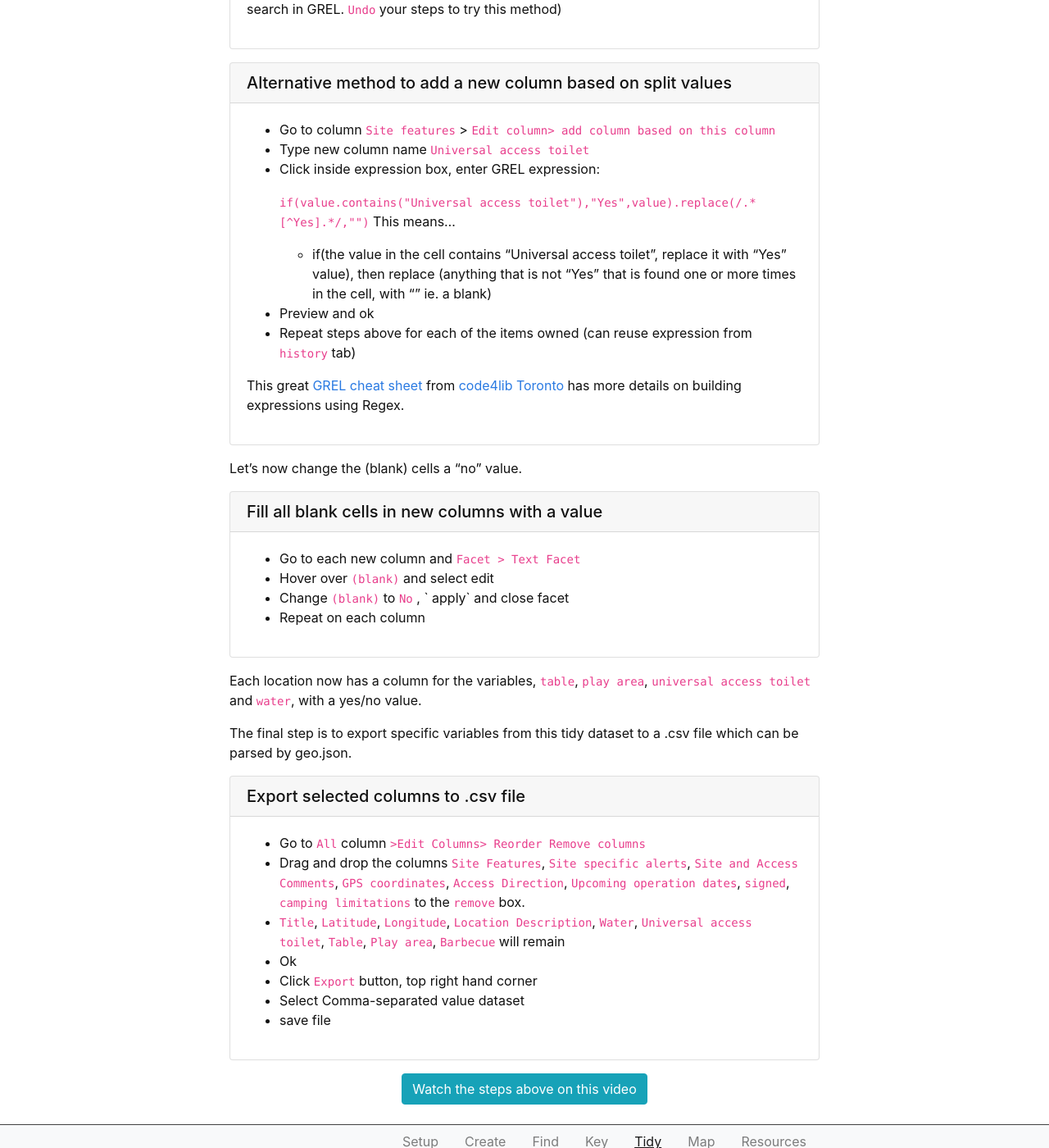
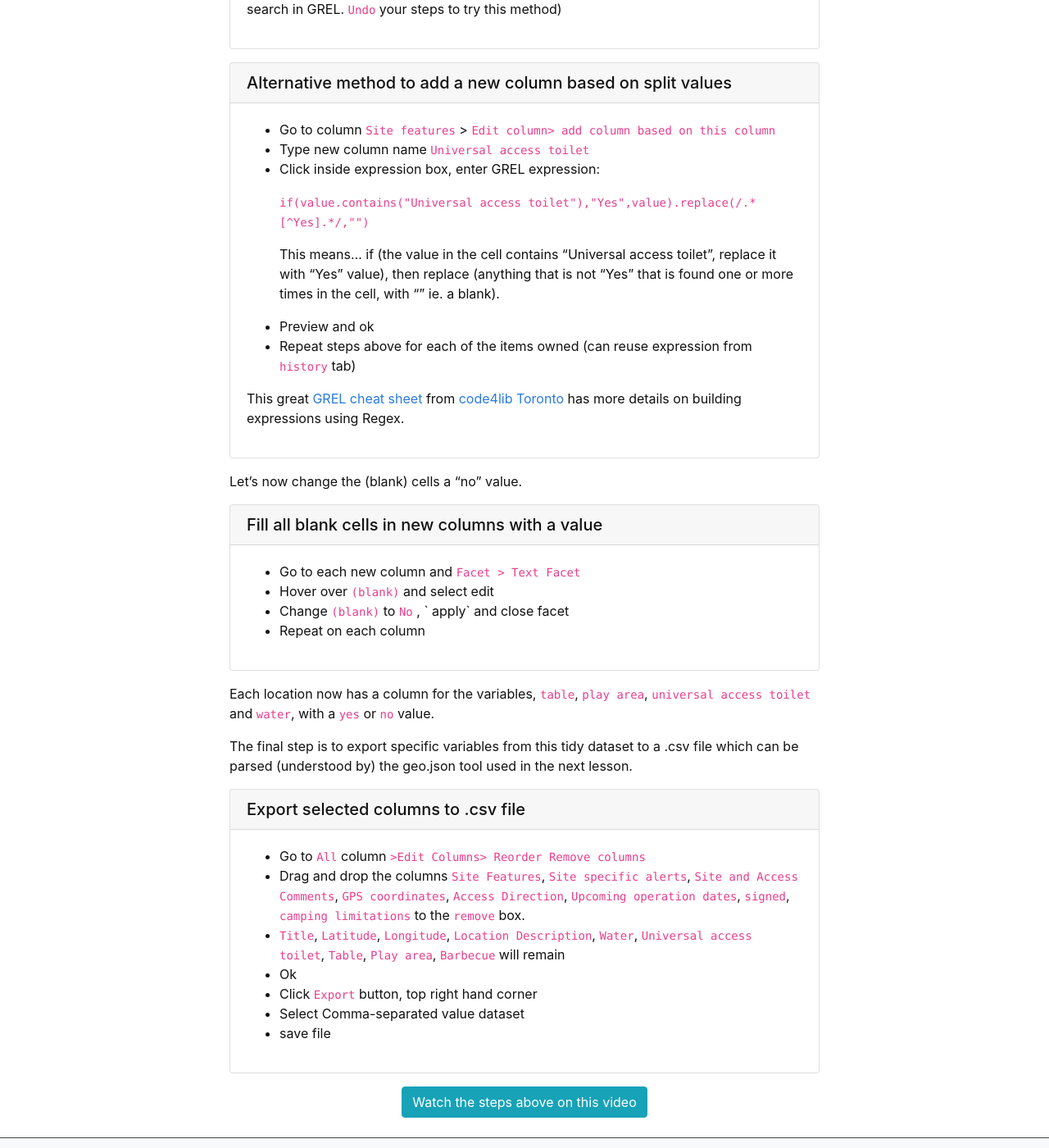
Before and after one commit to GULibrarySandbox/advanced-data-wrangle-old, a Jekyll site: the page built from content/5-lesson.md, in a window 1280 px wide and 1400 px high, scrolled down 1585 px. Shown: the whole window at 82% size. Built offline with Jekyll 4.4.1, drawn with Linux system fonts in a browser that asks for light colours.

Commit message:
Update 5-lesson.md

```diff
--- a/content/5-lesson.md
+++ b/content/5-lesson.md
@@ -58,8 +58,9 @@ The next step is to split the values so they can be moved to separate columns. T
 - Click inside expression box, enter GREL expression:
 
     `if(value.contains("Universal access toilet"),"Yes",value).replace(/.*[^Yes].*/,"")`
+
     This means...
-    - if(the value in the cell contains "Universal access toilet", replace it with "Yes" value), then replace (anything that is not "Yes" that is found one or more times in the cell, with "" ie. a blank)
+    if (the value in the cell contains "Universal access toilet", replace it with "Yes" value), then replace (anything that is not "Yes" that is found one or more times in the cell, with "" ie. a blank).
 
 - Preview and ok
 - Repeat steps above for each of the items owned (can reuse expression from  `history`  tab)
@@ -73,9 +74,9 @@ Let's now change the (blank) cells a “no” value.
 - Hover over  `(blank)` and select edit
 - Change  `(blank)` to  `No` , ` apply` and close facet
 - Repeat on each column{% endcapture %} {% include card.md header="Fill all blank cells in new columns with a value" text=text %}
-Each location now has a column for the variables,  `table`,  `play area`,  `universal access toilet`  and  `water`,  with a yes/no value.
+Each location now has a column for the variables,  `table`,  `play area`,  `universal access toilet`  and  `water`,  with a  `yes` or  `no`  value.
 
-The final step is to export specific variables from this tidy dataset to a .csv file which can be parsed by geo.json.
+The final step is to export specific variables from this tidy dataset to a .csv file which can be parsed (understood by) the geo.json tool used in the next lesson.
 
 {% capture text %}
 - Go to  `All` column  `>Edit Columns> Reorder Remove columns`
```
